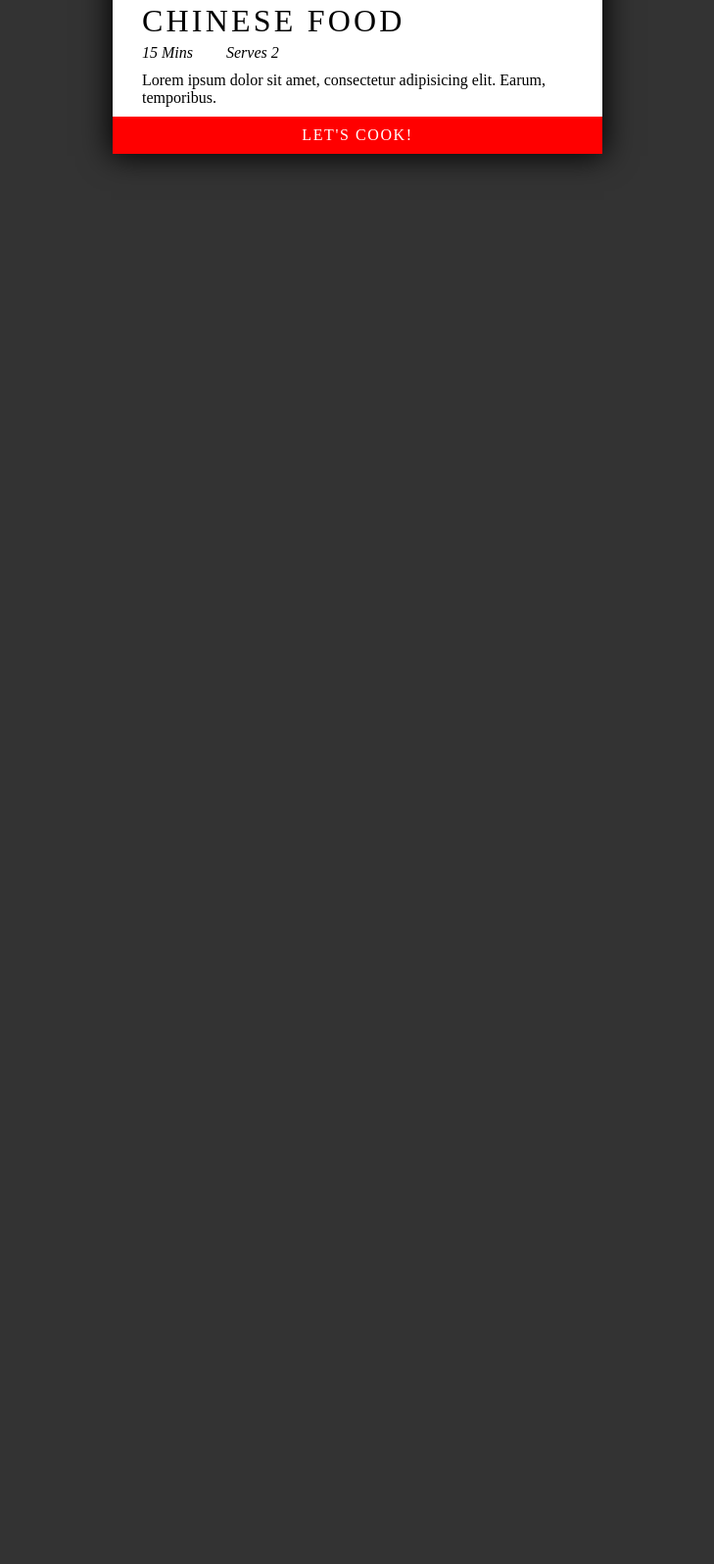
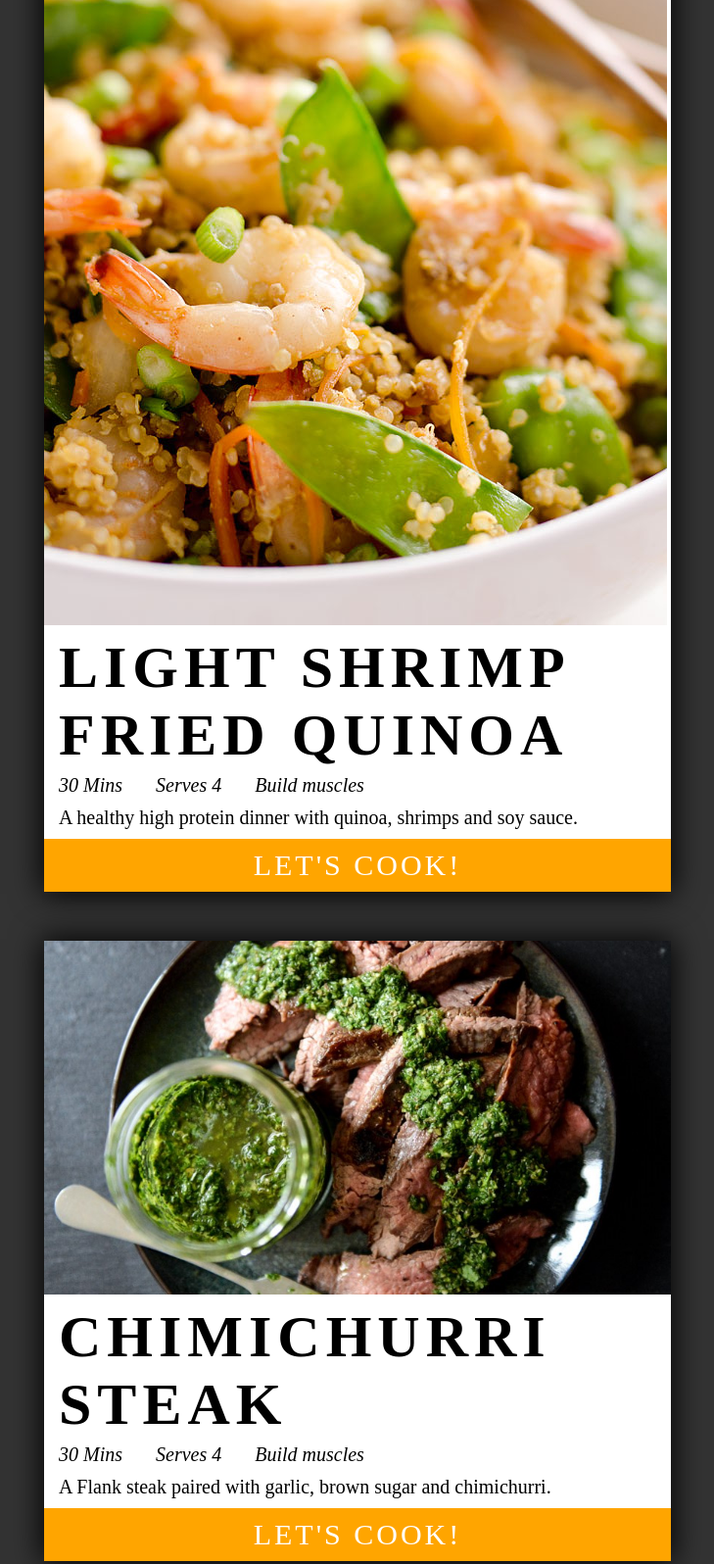
Before and after one commit to lil-J3SUS/GainGuru, a plain HTML site: page public/v1_Recipes.html in a window 1280 px wide. Shown: the part 418-2014 px from the top of the page at 98% size, without its empty margins (275-1004 px from the left). Before the commit the page ends 800 px from the top, so only its background shows below. Drawn offline with Linux system fonts and the light colour scheme.

Commit message:
added recipes

```diff
--- a/public/v1_Recipes.html
+++ b/public/v1_Recipes.html
@@ -16,14 +16,11 @@
         max-width: 100%;
     }
 
-    html, body {
-        height: 100%;
-    }
     .card {
-        position: relative;
+        position: initial;
         background: white;
-        max-width: 500px;
-        margin: 20px auto;
+        max-width: 50%;
+        margin: 50px auto;
         box-shadow: 0px 0px 30px 2px #000;
     }
     .header {
@@ -42,28 +39,39 @@
         box-shadow: 0px 5px 30px 1px;
     }
     .food {
+        font-size: 60px;
+        font-weight: bold;
         color: black;
         text-align: left;
-        font-weight: normal;
         text-transform: uppercase;
         letter-spacing: 0.1em;
-        margin: 5px 30px;
+        margin: 5px 15px;
     }
     .fa-clock-o {
+        font-size: 20px;
         color: black;
-        margin: 0 30px;
+        margin: 0 15px;
     }
     .fa-users {
+        font-size: 20px;
         color: black;
+        margin: 0 15px;
+    }
+    .fa-type {
+        font-size: 20px;
+        color: black;
+        margin: 0 15px;
     }
     .info {
+        font-size: 20px;
         color: black;
-        margin: 10px 30px;
+        margin: 10px 15px;
     }
     a.btn {
+        font-size: 30px;
         display: block;
         color: white;
-        background: red;
+        background: #FFA500;
         position: relative;
         text-transform: uppercase;
         letter-spacing: 0.1em;
@@ -79,8 +87,6 @@
     <meta charset="UTF-8">
     <title>Recipes</title>
     <link rel="stylesheet" href="Style.css">
-
-
 </head>
 <body>
 
@@ -92,18 +98,66 @@
 
     <div class="card">
         <div class="header">
-            <img src="../pics/pot food.jpg" alt="nothing">
+            <img src="../pics/1.jpg" alt="nothing">
         </div>
         <div class="text">
             <h1 class="food">
-                Chinese Food
+                Light Shrimp Fried Quinoa
             </h1>
-            <i class="fa fa-clock-o"> 15 Mins</i>
-            <i class="fa fa-users"> Serves 2</i>
-            <p class="info">Lorem ipsum dolor sit amet, consectetur adipisicing elit. Earum, temporibus.</p>
+            <i class="fa fa-clock-o">30 Mins</i>
+            <i class="fa fa-users">Serves 4</i>
+            <i class="fa fa-type">Build muscles</i>
+            <p class="info">A healthy high protein dinner with quinoa, shrimps and soy sauce.</p>
         </div>
-        <a href="https://bignuts.my/" class="btn">Let's Cook!</a>
+        <a href="https://www.thecreativebite.com/light-shrimp-fried-quinoa/" class="btn">Let's Cook!</a>
     </div>
 
+    <div class="card">
+        <div class="header">
+            <img src="../pics/2.jpg" alt="nothing">
+        </div>
+        <div class="text">
+            <h1 class="food">
+                Chimichurri Steak
+            </h1>
+            <i class="fa fa-clock-o"> 30 Mins</i>
+            <i class="fa fa-users">Serves 4</i>
+            <i class="fa fa-type">Build muscles</i>
+            <p class="info">A Flank steak paired with garlic, brown sugar and chimichurri.</p>
+        </div>
+        <a href="https://www.howsweeteats.com/2014/01/garlic-brown-sugar-flank-steak-with-chimichurri/#_a5y_p=1218226" class="btn">Let's Cook!</a>
+    </div>
+
+    <div class="card">
+        <div class="header">
+            <img src="../pics/3.jpg" alt="nothing">
+        </div>
+        <div class="text">
+            <h1 class="food">
+                Cauliflower Mushroom Tacos
+            </h1>
+            <i class="fa fa-clock-o"> 25 Mins</i>
+            <i class="fa fa-users">Serves 4</i>
+            <i class="fa fa-type">Lose fat</i>
+            <p class="info">A fast low-calorie meal servable with or without meat.</p>
+        </div>
+        <a href="https://www.health.com/recipes/cauliflower-mushroom-tacos" class="btn">Let's Cook!</a>
+    </div>
+
+    <div class="card">
+        <div class="header">
+            <img src="../pics/4.jpg" alt="nothing">
+        </div>
+        <div class="text">
+            <h1 class="food">
+                Steakhouse Salad
+            </h1>
+            <i class="fa fa-clock-o"> 25 Mins</i>
+            <i class="fa fa-users">Serves 4</i>
+            <i class="fa fa-type">Lose fat</i>
+            <p class="info">Beef with spinach, potatoes, mushrooms and tomatoes on salad paired with blue cheese.</p>
+        </div>
+        <a href="https://www.health.com/recipes/steakhouse-salad" class="btn">Let's Cook!</a>
+    </div>
 </body>
 </html>
```
Also changed, not shown: pics/1.jpg (added), pics/2.jpg (added), pics/3.jpg (added), pics/4.jpg (added).
